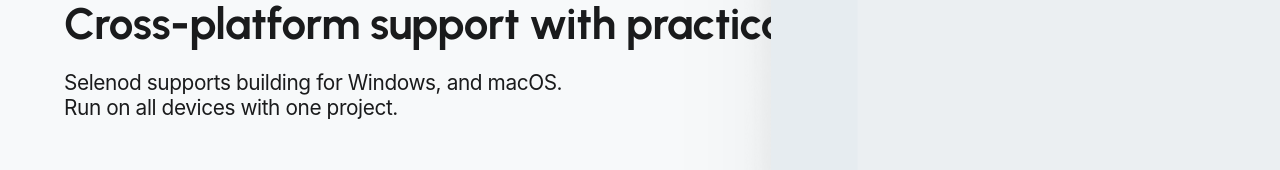
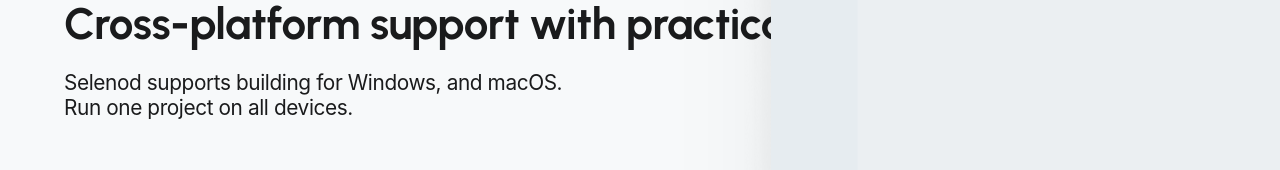
Before and after one commit to selenod/welcome, a React (Create React App) app: page / in a window 1280 px wide. Shown: the part 2859-3029 px from the top of the page. Built offline with nearby package versions, Linux system fonts and the light colour scheme; a web font is replaced by a local one.

Commit message:
grammer issue

```diff
--- a/package.json
+++ b/package.json
@@ -23,7 +23,7 @@
     "web-vitals": "^2.1.4"
   },
   "scripts": {
-    "start": "react-scripts start",
+    "start": "export PORT=3001 && react-scripts start",
     "build": "react-scripts build",
     "test": "react-scripts test",
     "eject": "react-scripts eject"
--- a/src/locale/en/page.json
+++ b/src/locale/en/page.json
@@ -8,7 +8,7 @@
   "writ6": "and build your own application with one-click.",
   "writ7": "Cross-platform support with practicality.",
   "writ8": "Selenod supports building for Windows, and macOS.",
-  "writ9": "Run on all devices with one project.",
+  "writ9": "Run one project on all devices.",
   "writ10": "For beginners, for everyone.",
   "writ11": "Selenod includes node-based visual programming language.",
   "writ12": "Create various applications with less code.",
--- a/src/locale/ko/page.json
+++ b/src/locale/ko/page.json
@@ -8,7 +8,7 @@
   "writ6": "클릭 한번으로 어플리케이션을 빌드하세요.",
   "writ7": "실용적인 크로스 플랫폼 지원.",
   "writ8": "셀레노드는 Windows, macOS로의 빌드를 지원합니다.",
-  "writ9": "하나의 프로젝트로 모든 기기에서 실행하세요.",
+  "writ9": "하나의 프로젝트를 모든 기기에서 실행하세요.",
   "writ10": "초심자를 위한, 모두를 위한.",
   "writ11": "셀레노드는 노드 기반의 비주얼  프로그래밍 언어를 포함합니다.",
   "writ12": "적은 코딩으로 다양한 어플리케이션을 제작하세요.",
--- a/src/pages/LoginPage.tsx
+++ b/src/pages/LoginPage.tsx
@@ -21,8 +21,8 @@
     }
   }, [data, navigate]);
 
-  const googleOAuthURL = `https://accounts.google.com/o/oauth2/v2/auth?client_id=${googleClientID}&response_type=token&redirect_uri=http://localhost:3000/redirect/google&scope=https://www.googleapis.com/auth/userinfo.profile`;
-  const kakaoOAuthURL = `https://kauth.kakao.com/oauth/authorize?client_id=${kakaoRestAPIKey}&redirect_uri=http://localhost:3000/redirect/kakao&response_type=code`;
+  const googleOAuthURL = `https://accounts.google.com/o/oauth2/v2/auth?client_id=${googleClientID}&response_type=token&redirect_uri=http://localhost:3001/redirect/google&scope=https://www.googleapis.com/auth/userinfo.profile`;
+  const kakaoOAuthURL = `https://kauth.kakao.com/oauth/authorize?client_id=${kakaoRestAPIKey}&redirect_uri=http://localhost:3001/redirect/kakao&response_type=code`;
 
   return (
     <div
```
